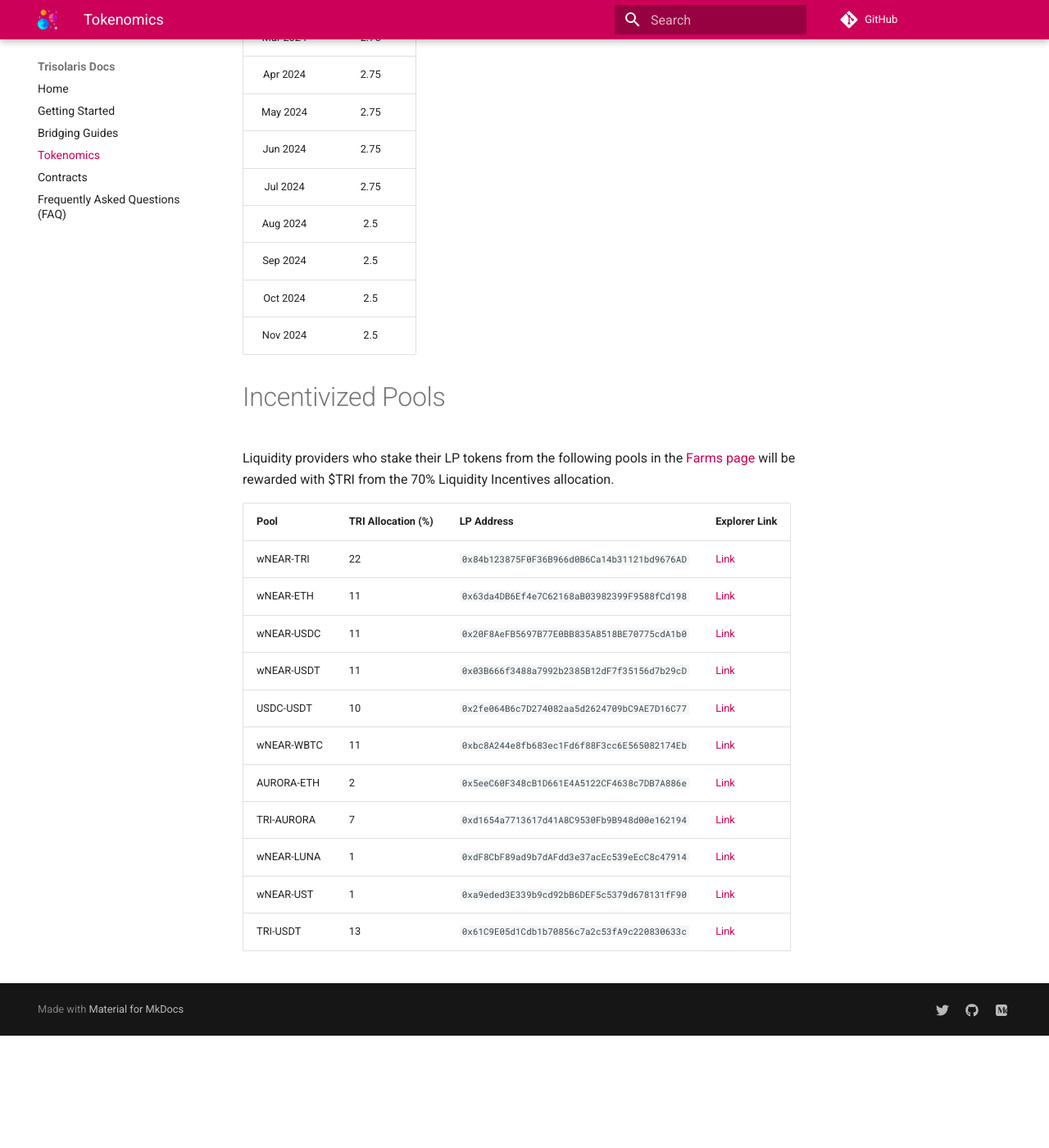
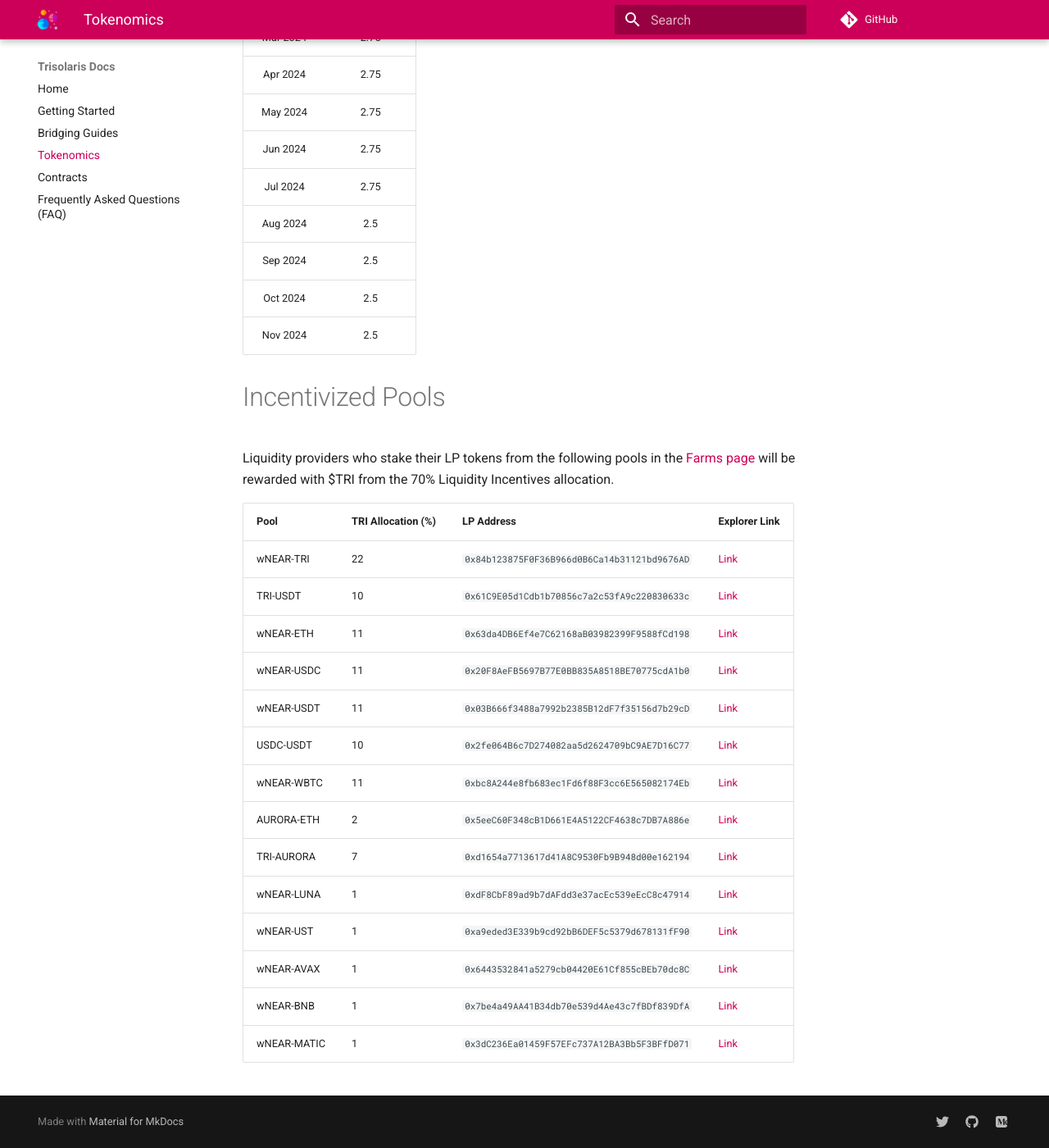
Before and after one commit to trisolaris-labs/docs, an MkDocs documentation site: the page built from docs/tokenomics.md, in a window 1280 px wide and 1400 px high, scrolled down 3102 px. Shown: the whole window at 82% size. Built offline with MkDocs 1.6.1 and Material for MkDocs 9.7.7, drawn with Linux system fonts in a browser that asks for light colours; comment, search, counter and statistics services are not loaded; old or Windows-style settings are respelled for this version of MkDocs; before the commit the page ends 4365 px from its top, so only the background shows below that.

Commit message:
added matic, avax, bnb pools to docs

```diff
--- a/docs/tokenomics.md
+++ b/docs/tokenomics.md
@@ -86,6 +86,7 @@
 | Pool       | TRI Allocation (%) | LP Address                                 | Explorer Link                                                                                       |
 |------------|--------------------|--------------------------------------------|-----------------------------------------------------------------------------------------------------|
 | wNEAR-TRI  |                 22 | `0x84b123875F0F36B966d0B6Ca14b31121bd9676AD`  | [Link](https://explorer.mainnet.aurora.dev/address/0x84b123875F0F36B966d0B6Ca14b31121bd9676AD/transactions) |
+| TRI-USDT  |                10 | `0x61C9E05d1Cdb1b70856c7a2c53fA9c220830633c` | [Link](https://explorer.mainnet.aurora.dev/address/0x61C9E05d1Cdb1b70856c7a2c53fA9c220830633c/transactions) |
 | wNEAR-ETH  |                 11 | `0x63da4DB6Ef4e7C62168aB03982399F9588fCd198` | [Link](https://explorer.mainnet.aurora.dev/address/0x63da4DB6Ef4e7C62168aB03982399F9588fCd198/transactions) |
 | wNEAR-USDC |                 11 | `0x20F8AeFB5697B77E0BB835A8518BE70775cdA1b0` | [Link](https://explorer.mainnet.aurora.dev/address/0x20F8AeFB5697B77E0BB835A8518BE70775cdA1b0/transactions) |
 | wNEAR-USDT |                 11 | `0x03B666f3488a7992b2385B12dF7f35156d7b29cD` | [Link](https://explorer.mainnet.aurora.dev/address/0x03B666f3488a7992b2385B12dF7f35156d7b29cD/transactions) |
@@ -95,4 +96,6 @@
 | TRI-AURORA  |                7 | `0xd1654a7713617d41A8C9530Fb9B948d00e162194` | [Link](https://explorer.mainnet.aurora.dev/address/0xd1654a7713617d41A8C9530Fb9B948d00e162194/transactions) |
 | wNEAR-LUNA  |                1 | `0xdF8CbF89ad9b7dAFdd3e37acEc539eEcC8c47914` | [Link](https://explorer.mainnet.aurora.dev/address/0xdF8CbF89ad9b7dAFdd3e37acEc539eEcC8c47914/transactions) |
 | wNEAR-UST  |                1 | `0xa9eded3E339b9cd92bB6DEF5c5379d678131fF90` | [Link](https://explorer.mainnet.aurora.dev/address/0xa9eded3E339b9cd92bB6DEF5c5379d678131fF90/transactions) |
-| TRI-USDT  |                13 | `0x61C9E05d1Cdb1b70856c7a2c53fA9c220830633c` | [Link](https://explorer.mainnet.aurora.dev/address/0x61C9E05d1Cdb1b70856c7a2c53fA9c220830633c/transactions) |
+| wNEAR-AVAX  |                1 | `0x6443532841a5279cb04420E61Cf855cBEb70dc8C` | [Link](https://explorer.mainnet.aurora.dev/address/0x6443532841a5279cb04420E61Cf855cBEb70dc8C/transactions) |
+| wNEAR-BNB |                1 | `0x7be4a49AA41B34db70e539d4Ae43c7fBDf839DfA` | [Link](https://explorer.mainnet.aurora.dev/address/0x7be4a49AA41B34db70e539d4Ae43c7fBDf839DfA/transactions) |
+| wNEAR-MATIC |                1 | `0x3dC236Ea01459F57EFc737A12BA3Bb5F3BFfD071` | [Link](https://explorer.mainnet.aurora.dev/address/0x3dC236Ea01459F57EFc737A12BA3Bb5F3BFfD071/transactions) |
```
Also changed, not shown: docs/contracts.md (+3 -0 lines).
